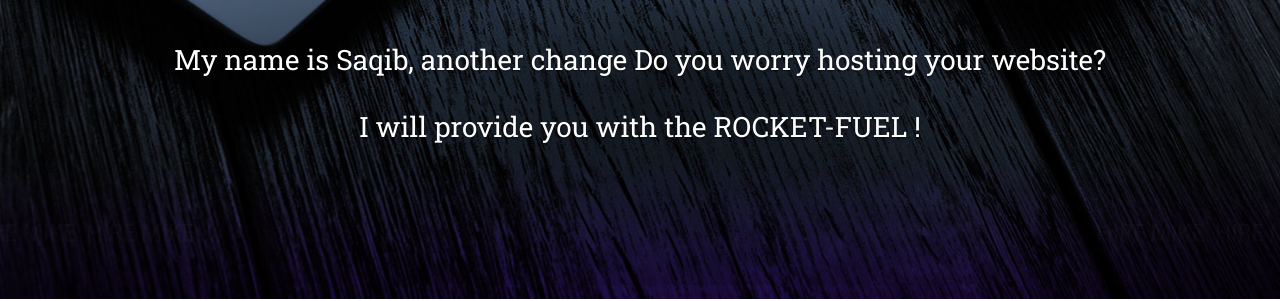
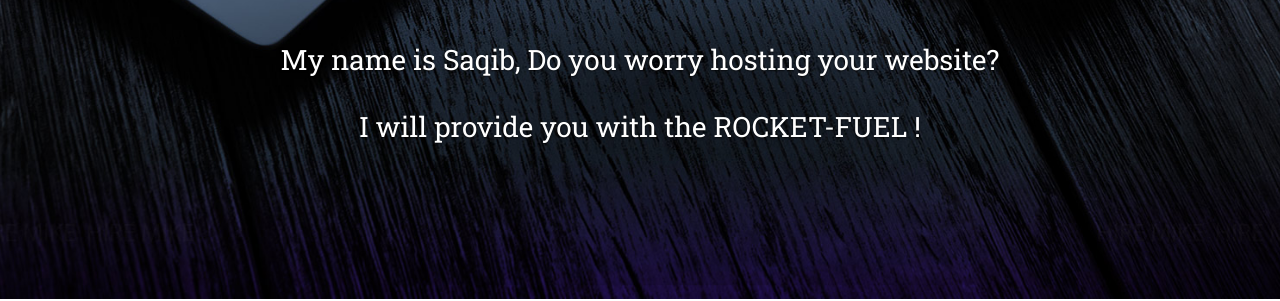
Before and after one commit to rahman-saqib/DeployingWebAppsPortfolioWebsite, a plain HTML site: page index.html in a window 1280 px wide. Shown: the part 501-802 px from the top of the page. Drawn offline with nearby package versions, Linux system fonts and the light colour scheme.

Commit message:
final webiste SR version

```diff
--- a/index.html
+++ b/index.html
@@ -56,7 +56,7 @@
       <div class="container text-center">
         <div data-animate="fadeInDown" class="logo"><img src="img/logo-big.png" alt="logo" width="130"></div>
         <h1 data-animate="fadeInDown" class="text-shadow mb-5">Hello, hola, नमस्ते !</h1>
-        <p data-animate="slideInUp" class="h3 text-shadow text-400">My name is Saqib, another change Do you worry hosting your website? <br><br> I will provide you with the ROCKET-FUEL !</p>
+        <p data-animate="slideInUp" class="h3 text-shadow text-400">My name is Saqib, Do you worry hosting your website? <br><br> I will provide you with the ROCKET-FUEL !</p>
       </div>
     </section>
     <!-- About-->
```
